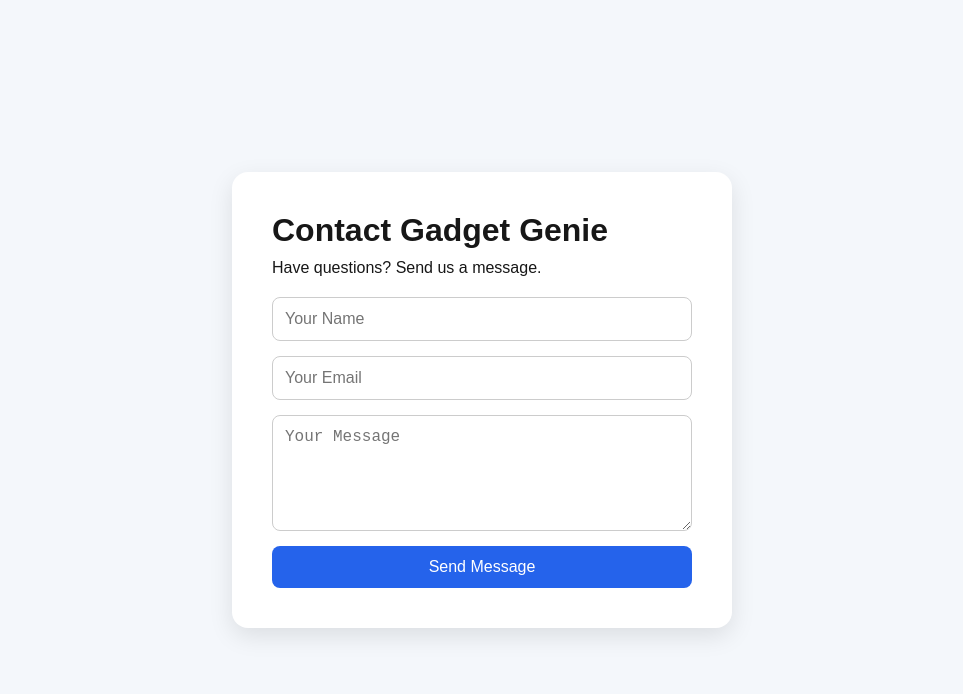
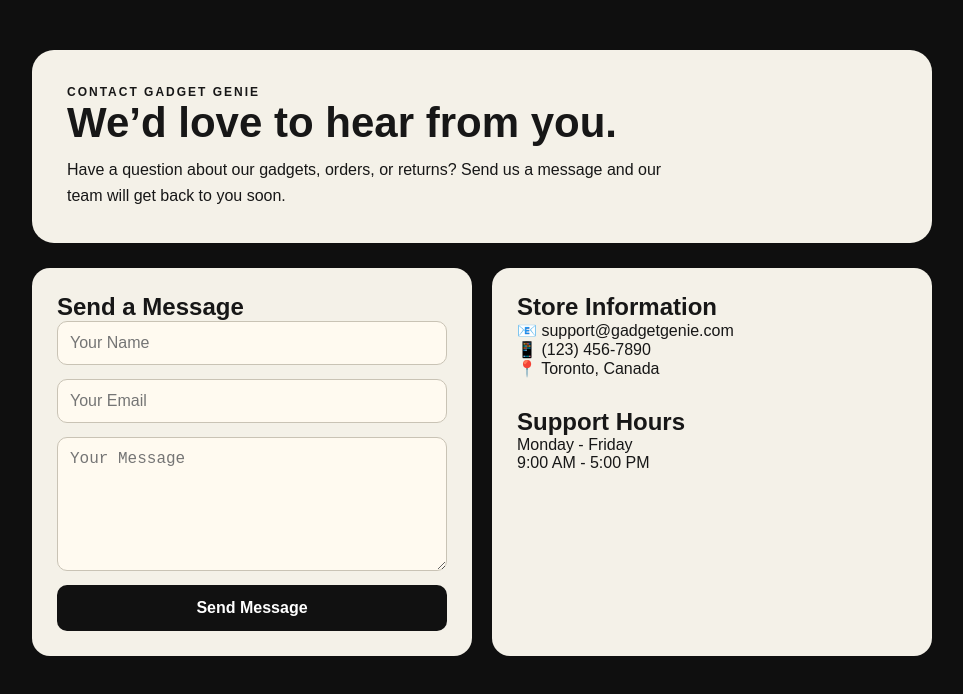
Before and after one commit to dougjasper2013/reactapp5group2, a Next.js app: page /contact in a window 1280 px wide. Shown: the top 694 px of the page, without its empty margins (158-1121 px from the left). Built offline with nearby package versions, Linux system fonts and the light colour scheme.

Commit message:
Updated contact page design

```diff
--- a/src/app/contact/page.tsx
+++ b/src/app/contact/page.tsx
@@ -1,78 +1,99 @@
 export default function ContactPage() {
   return (
-    <div
+    <main
       style={{
         minHeight: "100vh",
-        backgroundColor: "#f4f7fb",
-        display: "flex",
-        justifyContent: "center",
-        alignItems: "center",
-        padding: "20px",
+        backgroundColor: "#0f0f0f",
+        padding: "50px 20px",
+        fontFamily: "Arial, sans-serif",
       }}
     >
-      <div
+      <section
         style={{
-          backgroundColor: "white",
-          padding: "40px",
-          borderRadius: "16px",
-          width: "100%",
-          maxWidth: "500px",
-          boxShadow: "0 8px 24px rgba(0,0,0,0.1)",
+          maxWidth: "900px",
+          margin: "0 auto",
+          backgroundColor: "#f4f1e8",
+          borderRadius: "22px",
+          padding: "35px",
         }}
       >
-        <h1 style={{ marginBottom: "10px" }}>Contact Gadget Genie</h1>
-
-        <p style={{ marginBottom: "20px" }}>
-          Have questions? Send us a message.
+        <p style={{ fontSize: "12px", letterSpacing: "2px", fontWeight: "bold" }}>
+          CONTACT GADGET GENIE
         </p>
 
-        <form
+        <h1 style={{ fontSize: "42px", marginBottom: "10px" }}>
+          We’d love to hear from you.
+        </h1>
+
+        <p style={{ maxWidth: "600px", lineHeight: "1.6" }}>
+          Have a question about our gadgets, orders, or returns? Send us a message
+          and our team will get back to you soon.
+        </p>
+      </section>
+
+      <section
+        style={{
+          maxWidth: "900px",
+          margin: "25px auto 0",
+          display: "grid",
+          gridTemplateColumns: "1fr 1fr",
+          gap: "20px",
+        }}
+      >
+        <div
           style={{
-            display: "flex",
-            flexDirection: "column",
-            gap: "15px",
+            backgroundColor: "#f4f1e8",
+            borderRadius: "18px",
+            padding: "25px",
           }}
         >
-          <input
-            type="text"
-            placeholder="Your Name"
-            style={inputStyle}
-          />
+          <h2>Send a Message</h2>
 
-          <input
-            type="email"
-            placeholder="Your Email"
-            style={inputStyle}
-          />
+          <form style={{ display: "flex", flexDirection: "column", gap: "14px" }}>
+            <input placeholder="Your Name" style={inputStyle} />
+            <input placeholder="Your Email" type="email" style={inputStyle} />
+            <textarea placeholder="Your Message" rows={6} style={inputStyle} />
 
-          <textarea
-            placeholder="Your Message"
-            rows={5}
-            style={inputStyle}
-          />
+            <button style={buttonStyle}>Send Message</button>
+          </form>
+        </div>
 
-          <button style={buttonStyle}>
-            Send Message
-          </button>
-        </form>
-      </div>
-    </div>
+        <div
+          style={{
+            backgroundColor: "#f4f1e8",
+            borderRadius: "18px",
+            padding: "25px",
+          }}
+        >
+          <h2>Store Information</h2>
+          <p>📧 support@gadgetgenie.com</p>
+          <p>📱 (123) 456-7890</p>
+          <p>📍 Toronto, Canada</p>
+
+          <h2 style={{ marginTop: "30px" }}>Support Hours</h2>
+          <p>Monday - Friday</p>
+          <p>9:00 AM - 5:00 PM</p>
+        </div>
+      </section>
+    </main>
   );
 }
 
 const inputStyle = {
   padding: "12px",
-  borderRadius: "8px",
-  border: "1px solid #ccc",
+  borderRadius: "10px",
+  border: "1px solid #c9c3b5",
   fontSize: "16px",
+  backgroundColor: "#fffaf0",
 };
 
 const buttonStyle = {
-  padding: "12px",
-  borderRadius: "8px",
+  padding: "14px",
+  borderRadius: "10px",
   border: "none",
-  backgroundColor: "#2563eb",
+  backgroundColor: "#111111",
   color: "white",
   fontSize: "16px",
+  fontWeight: "bold",
   cursor: "pointer",
 };
```
